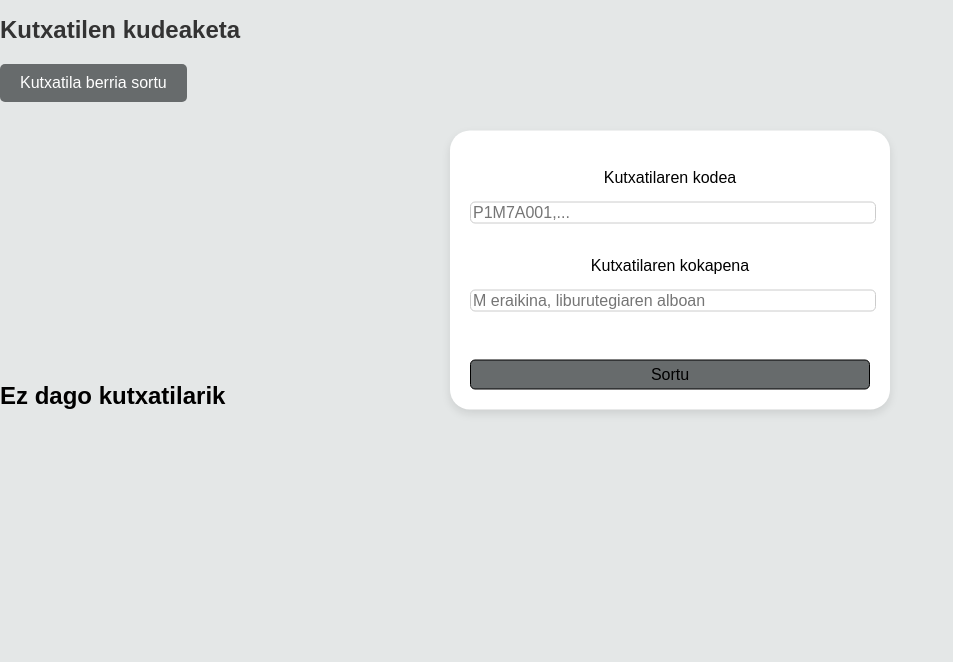
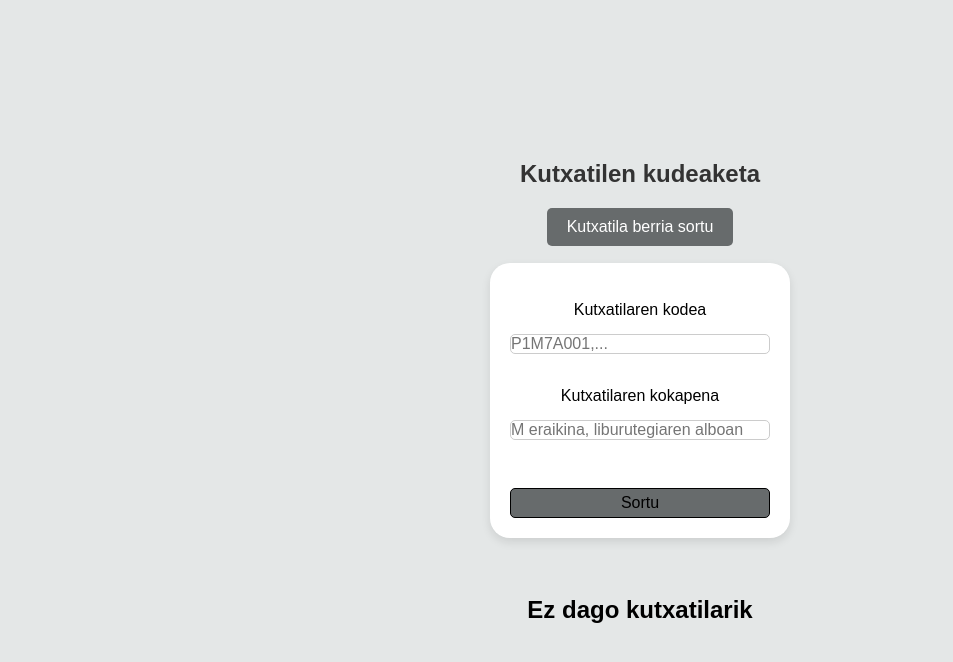
Before and after one commit to ITTEhuLock/KUTXATILAK, a plain HTML site: page frontend/html/administraria.html in a window 1280 px wide. Both pictures are taken after a click on the button "Kutxatila berria sortu". Shown: the whole page, without its empty margins (0-953 px from the left). Drawn offline with Linux system fonts and the light colour scheme; no server answers.

Commit message:
css konponketak

```diff
--- a/frontend/css/style.css
+++ b/frontend/css/style.css
@@ -1,19 +1,52 @@
+* {
+  margin: 0;
+  padding: 0;
+  box-sizing: border-box;
+}
+
 body {
-    font-family: Arial, sans-serif;
-    margin: 0;
-    padding: 0;
-    background-color: rgba(187, 195, 196, 0.392);
-    flex-direction: column;
+  font-family: Arial, sans-serif;
+  margin: 0;
+  padding: 0;
+  height: 100vh;
+  display: flex;
+  flex-direction: column;
+  justify-content: center;
+  align-items: center;
+  background-color: rgba(187, 195, 196, 0.392);
 
 }
 
+.taula button{
+  display: block;
+  width: 100%;
+  height: 100%;
+  box-sizing: border-box;
+}
+
+
+
+
 main {
     flex: 1;
+    justify-content: center;
+    display: flex;
     align-items: center;
     justify-content: center;
+    overflow: auto;
 
 }
+.taulaDiv{
+  position: relative;
+  padding: 10px;
+  max-width: 100%;
+  max-height: calc(100vh - 120px);
+  overflow-y: auto;
+  overflow-x: auto;
+  border: none;
+  margin: 42px 6px 6px 6px;
 
+}
 
 .taula{
     margin-top: 20px;
@@ -27,9 +60,10 @@ main {
     border: 1px solid #333;
 }
 
+
 .taula > tbody > tr:first-of-type {
     position: sticky;
-    top: 32px;
+
     background-color: #676b6c;
     border-collapse: collapse;
     border: 1px solid #ddd;
@@ -40,19 +74,21 @@ main {
     z-index: 10;
 }
 .form-container {
-    position: absolute;
-    top: 30%;
-    left: 50%;
-    transform: translate(-50%, -50%);
-    background-color: #ffffff;
+    position: fixed;
+    max-height: calc(100vh - 120px);
+    overflow-y: auto;
+    overflow-x: auto;
+     background-color: #ffffff;
     border-radius: 20px;
     box-shadow: 0 4px 10px rgba(0, 0, 0, 0.1);
     padding: 20px;
     width: 100%;
-    max-width: 400px;
+    max-width: 300px;
+    max-height: 300px;
     text-align: center;
-    margin-top: 0px;
+
   }
+
   h1 {
     font-size: 24px;
     color: #333;
--- a/frontend/html/administraria.html
+++ b/frontend/html/administraria.html
@@ -16,7 +16,7 @@
         <br> <button type = "submit" id = "kutxatilaSortu">Sortu</button>
     </form>
 </div>
-    <div id = "kutxatilak"></div>
+    <div id = "kutxatilak" class = "taulaDiv"></div>
     <script type = "module">
         import {loadKutxatilak, kutxatilaSortu} from '../js/kutxatilakKudeatu.js';
         window.addEventListener('DOMContentLoaded', () => {
@@ -25,10 +25,10 @@
         const toggle = document.getElementById('newButton');
         toggle.addEventListener('click', () => {
         document.getElementById('berria').hidden = !document.getElementById('berria').hidden;
-        if(document.getElementById('kutxatilak').style.marginTop == "280px")
+        if(document.getElementById('kutxatilak').style.marginTop == "340px")
             document.getElementById('kutxatilak').style.marginTop = "30px";
         else
-            document.getElementById('kutxatilak').style.marginTop = "280px";
+            document.getElementById('kutxatilak').style.marginTop = "340px";
     });
         document.getElementById('berriaForm').addEventListener('submit', (event) => {
         kutxatilaSortu(event);
```
